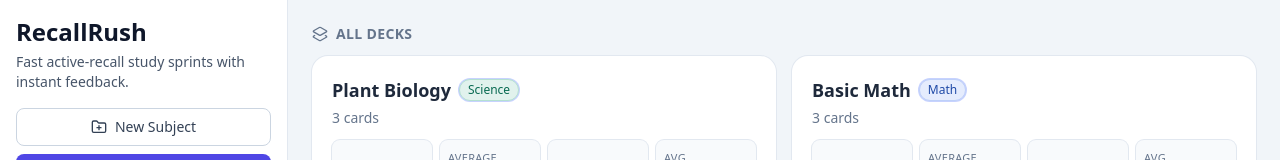
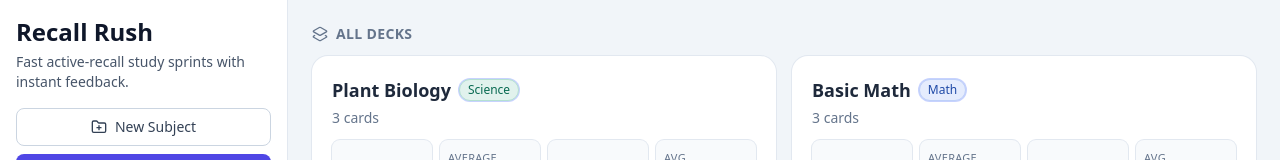
Before and after one commit to CoderBrianNguyen/Hackathon2026, a Next.js app: page / in a window 1280 px wide. Shown: the top 160 px of the page. Built offline with nearby package versions, Linux system fonts and the light colour scheme.

Commit message:
Change name

```diff
--- a/app/page.tsx
+++ b/app/page.tsx
@@ -180,7 +180,7 @@ export default function HomePage() {
   };
 
   if (!isHydrated) {
-    return <main className="mx-auto max-w-5xl p-6">Loading RecallRush...</main>;
+    return <main className="mx-auto max-w-5xl p-6">Loading Recall Rush...</main>;
   }
 
   const mainClassName =
--- a/components/Dashboard.tsx
+++ b/components/Dashboard.tsx
@@ -198,7 +198,7 @@ export function Dashboard({
     <section className="min-h-screen">
       <aside className="hidden h-screen w-72 flex-col border-r border-slate-200 bg-white p-4 md:fixed md:inset-y-0 md:left-0 md:flex">
         <div>
-          <h1 className="text-2xl font-bold text-slate-900">RecallRush</h1>
+          <h1 className="text-2xl font-bold text-slate-900">Recall Rush</h1>
           <p className="mt-1 text-sm text-slate-600">Fast active-recall study sprints with instant feedback.</p>
         </div>
 
@@ -234,7 +234,7 @@ export function Dashboard({
       <div className="p-4 md:ml-72 md:p-6">
         <div className="rounded-2xl bg-white p-4 shadow-sm ring-1 ring-slate-200 md:hidden">
           <div className="mb-4">
-            <h1 className="text-2xl font-bold text-slate-900">RecallRush</h1>
+            <h1 className="text-2xl font-bold text-slate-900">Recall Rush</h1>
             <p className="mt-1 text-sm text-slate-600">Fast active-recall study sprints with instant feedback.</p>
           </div>
           <div className="flex flex-wrap gap-2">
```
Also changed, not shown: 1 other file (tests, documents, lock files or other folders).
